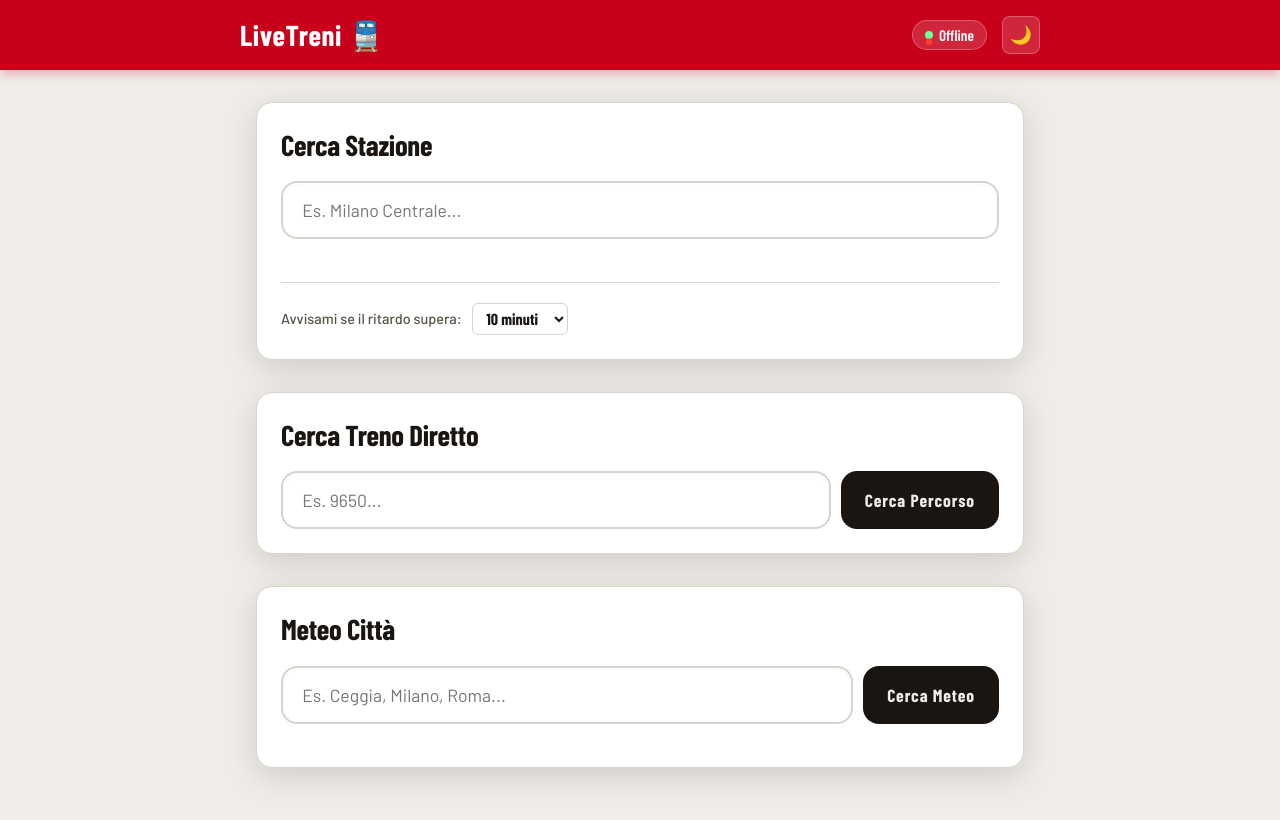
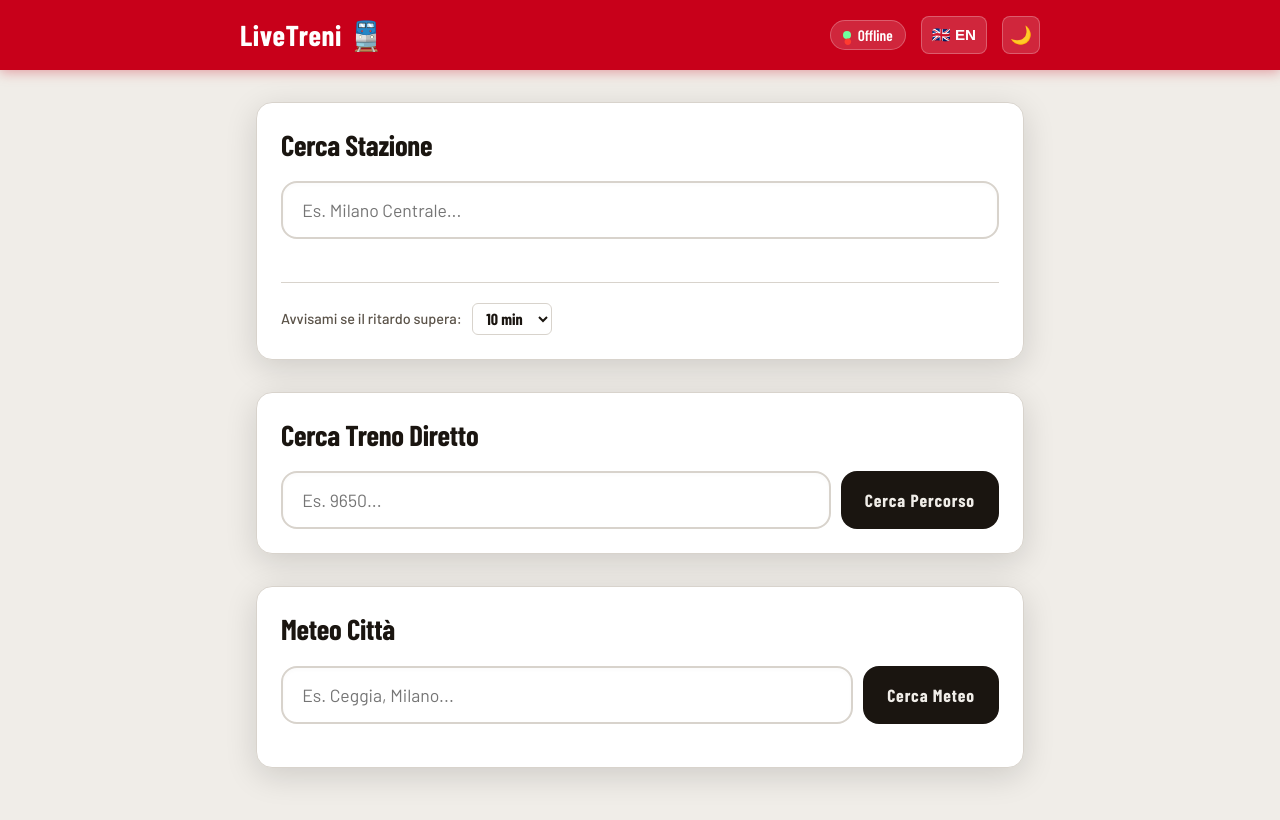
Before and after one commit to RedEyes44/trenitalia, a plain HTML site: page index.html in a window 1280 px wide. Drawn offline with nearby package versions, Linux system fonts and the light colour scheme; no server answers; a web font is replaced by a local one.

Commit message:
italiano inglese

```diff
--- a/app.js
+++ b/app.js
@@ -35,6 +35,108 @@ const API_BASE_URL = "http://www.viaggiatreno.it/infomobilita/resteasy/viaggiatr
 
 let stazioneCorrenteId = '';
 let stazioneCorrenteNome = '';
+
+const langToggleBtn = document.getElementById('lang-toggle');
+let currentLang = localStorage.getItem('lingua') || 'it';
+
+// Dizionario di sicurezza nel caso l'endpoint language/{lingua} fallisca
+const fallbackDict = {
+    it: {
+        loading: "Caricamento...",
+        news_live: "NEWS LIVE",
+        loading_news: "Caricamento notizie...",
+        search_station: "Cerca Stazione",
+        placeholder_station: "Es. Milano Centrale...",
+        delay_alert: "Avvisami se il ritardo supera:",
+        search_train: "Cerca Treno Diretto",
+        placeholder_train: "Es. 9650...",
+        btn_search_path: "Cerca Percorso",
+        weather_city: "Meteo Città",
+        placeholder_weather: "Es. Ceggia, Milano...",
+        btn_search_weather: "Cerca Meteo",
+        departures: "Partenze",
+        arrivals: "Arrivi",
+        train_detail: "Dettaglio Treno",
+        trains_traveling: "treni in viaggio",
+        on_time: "In orario",
+        from: "Da:",
+        to: "Per:",
+        delay_warn: "⚠️ Attenzione: ci sono treni in forte ritardo!"
+    },
+    en: {
+        loading: "Loading...",
+        news_live: "LIVE NEWS",
+        loading_news: "Loading news...",
+        search_station: "Search Station",
+        placeholder_station: "E.g. Rome Termini...",
+        delay_alert: "Alert me if delay exceeds:",
+        search_train: "Search Direct Train",
+        placeholder_train: "E.g. 9650...",
+        btn_search_path: "Search Route",
+        weather_city: "City Weather",
+        placeholder_weather: "E.g. Rome, Milan...",
+        btn_search_weather: "Get Weather",
+        departures: "Departures",
+        arrivals: "Arrivals",
+        train_detail: "Train Details",
+        trains_traveling: "active trains",
+        on_time: "On time",
+        from: "From:",
+        to: "To:",
+        delay_warn: "⚠️ Warning: some trains are experiencing severe delays!"
+    }
+};
+
+let translations = fallbackDict[currentLang];
+
+// Funzione core per scaricare e applicare la lingua
+async function applicaLingua(lang) {
+    currentLang = lang;
+    localStorage.setItem('lingua', lang);
+    langToggleBtn.textContent = lang === 'it' ? '🇬🇧 EN' : '🇮🇹 IT';
+
+    // 1. Proviamo a usare l'endpoint
+    try {
+        const response = await fetch(`${API_BASE_URL}/language/${lang}`);
+        if(response.ok) {
+            translations = await response.json();
+        } else {
+            translations = fallbackDict[lang]; // Fallback
+        }
+    } catch(e) {
+        translations = fallbackDict[lang]; // Fallback in caso di errore di rete
+    }
+
+    // 2. Sostituiamo i testi HTML standard
+    document.querySelectorAll('[data-i18n]').forEach(el => {
+        const key = el.getAttribute('data-i18n');
+        if (translations[key]) el.innerHTML = translations[key];
+    });
+
+    // 3. Sostituiamo i placeholder degli input
+    document.querySelectorAll('[data-i18n-placeholder]').forEach(el => {
+        const key = el.getAttribute('data-i18n-placeholder');
+        if (translations[key]) el.placeholder = translations[key];
+    });
+
+    // 4. Ricarichiamo i dati delle API nella nuova lingua
+    caricaNews();
+    if (weatherInput.value) aggiornaMeteo(weatherInput.value);
+
+    // Aggiorniamo il tabellone se c'è una stazione attiva
+    if (stazioneCorrenteId) {
+        const tipo = btnPartenze.classList.contains('active') ? 'partenze' : 'arrivi';
+        caricaTabellone(tipo);
+    }
+}
+
+// Al click del bottone, invertiamo la lingua
+langToggleBtn.addEventListener('click', () => {
+    applicaLingua(currentLang === 'it' ? 'en' : 'it');
+});
+
+// Applica la lingua all'avvio
+applicaLingua(currentLang);
 
 // --- 1. RICERCA STAZIONE ---
 async function cercaStazione(testo) {
@@ -310,23 +412,33 @@ trainNumberInput.addEventListener('keypress', (e) => {
 });
 
 // --- 9. BONUS: NEWS IN TEMPO REALE ---
+// --- 9. BONUS: NEWS IN TEMPO REALE ---
 async function caricaNews() {
+    // 1. Forziamo SEMPRE l'italiano per l'API, altrimenti Trenitalia non restituisce nulla
     const endpoint = `${API_BASE_URL}/news/0/it`;
+
     try {
+        // 2. Mostriamo temporaneamente la scritta "Loading..." nella lingua corretta
+        newsContent.innerHTML = translations['loading_news'];
+        newsTicker.classList.remove('hidden');
+
         const response = await fetch(CORS_PROXY + encodeURIComponent(endpoint));
         const newsArray = await response.json();
 
         if (newsArray && newsArray.length > 0) {
-            newsTicker.classList.remove('hidden');
+            // 3. Inseriamo le notizie reali (che resteranno in italiano)
             const testoUnito = newsArray.map(news => {
                 let testoPulito = news.testo.replace(/<[^>]*>?/gm, '');
                 return `⚠️ ${testoPulito}`;
             }).join(' &nbsp;&nbsp;&nbsp; | &nbsp;&nbsp;&nbsp; ');
 
             newsContent.innerHTML = testoUnito;
+        } else {
+            newsTicker.classList.add('hidden');
         }
     } catch (error) {
         console.warn("Impossibile caricare le news in questo momento.");
+        newsTicker.classList.add('hidden');
     }
 }
 caricaNews();
@@ -424,7 +536,8 @@ async function aggiornaMeteo(citta) {
         weatherCard.classList.remove('hidden');
 
         // Effettuiamo la chiamata API a wttr.in per scaricare il clima
-        const weatherUrl = `https://wttr.in/${encodeURIComponent(citta)}?format=j1&lang=it`;
+        // Passiamo currentLang (it o en) all'endpoint wttr.in
+        const weatherUrl = `https://wttr.in/${encodeURIComponent(citta)}?format=j1&lang=${currentLang}`;
         const weatherRes = await fetch(weatherUrl);
 
         if (!weatherRes.ok) throw new Error("Città non trovata o errore API");
--- a/index.html
+++ b/index.html
@@ -7,66 +7,65 @@
     <link rel="stylesheet" href="style.css">
 </head>
 <body>
-
     <div id="toast-container" class="toast-container"></div>
 
     <header>
         <div class="header-content">
             <h1>LiveTreni 🚆</h1>
-
             <div class="header-actions">
                 <span id="train-counter" class="train-counter" title="Treni in viaggio in questo momento">
-                    Caricamento... ⏳
+                    <span data-i18n="loading">Caricamento...</span> ⏳
                 </span>
+                <button id="lang-toggle" title="Change Language">🇬🇧 EN</button>
                 <button id="theme-toggle" title="Cambia tema">🌙</button>
             </div>
         </div>
     </header>
 
     <div id="news-ticker" class="ticker hidden">
-        <div class="ticker-label">NEWS LIVE</div>
+        <div class="ticker-label" data-i18n="news_live">NEWS LIVE</div>
         <div class="ticker-track">
-            <div id="news-content" class="ticker-content">
-                Caricamento notizie dalla rete ferroviaria...
+            <div id="news-content" class="ticker-content" data-i18n="loading_news">
+                Caricamento notizie...
             </div>
         </div>
     </div>
 
     <main>
         <section class="search-section">
-            <h2>Cerca Stazione</h2>
+            <h2 data-i18n="search_station">Cerca Stazione</h2>
             <div class="input-container">
-                <input type="text" id="station-input" placeholder="Es. Milano Centrale..." autocomplete="off">
+                <input type="text" id="station-input" data-i18n-placeholder="placeholder_station" placeholder="Es. Milano Centrale..." autocomplete="off">
                 <ul id="autocomplete-results" class="hidden"></ul>
             </div>
 
             <div id="search-history" class="search-history"></div>
 
             <div class="alert-settings">
-                <label for="delay-threshold">Avvisami se il ritardo supera:</label>
+                <label for="delay-threshold" data-i18n="delay_alert">Avvisami se il ritardo supera:</label>
                 <select id="delay-threshold">
-                    <option value="5">5 minuti</option>
-                    <option value="10" selected>10 minuti</option>
-                    <option value="20">20 minuti</option>
-                    <option value="30">30 minuti</option>
+                    <option value="5">5 min</option>
+                    <option value="10" selected>10 min</option>
+                    <option value="20">20 min</option>
+                    <option value="30">30 min</option>
                 </select>
             </div>
         </section>
 
         <section class="search-section train-search-section">
-            <h2>Cerca Treno Diretto</h2>
+            <h2 data-i18n="search_train">Cerca Treno Diretto</h2>
             <div class="input-container d-flex">
-                <input type="number" id="train-number-input" placeholder="Es. 9650..." autocomplete="off">
-                <button id="search-train-btn" class="action-btn">Cerca Percorso</button>
+                <input type="number" id="train-number-input" data-i18n-placeholder="placeholder_train" placeholder="Es. 9650..." autocomplete="off">
+                <button id="search-train-btn" class="action-btn" data-i18n="btn_search_path">Cerca Percorso</button>
             </div>
         </section>
 
         <section class="search-section weather-search-section">
-            <h2>Meteo Città</h2>
+            <h2 data-i18n="weather_city">Meteo Città</h2>
             <div class="input-container">
                 <div class="d-flex">
-                    <input type="text" id="weather-input" placeholder="Es. Ceggia, Milano, Roma..." autocomplete="off">
-                    <button id="search-weather-btn" class="action-btn">Cerca Meteo</button>
+                    <input type="text" id="weather-input" data-i18n-placeholder="placeholder_weather" placeholder="Es. Ceggia, Milano..." autocomplete="off">
+                    <button id="search-weather-btn" class="action-btn" data-i18n="btn_search_weather">Cerca Meteo</button>
                 </div>
                 <ul id="weather-autocomplete-results" class="hidden"></ul>
             </div>
@@ -82,8 +81,8 @@
             <h2 id="station-name">Nome Stazione</h2>
 
             <div class="board-controls">
-                <button id="btn-partenze" class="active">Partenze</button>
-                <button id="btn-arrivi">Arrivi</button>
+                <button id="btn-partenze" class="active" data-i18n="departures">Partenze</button>
+                <button id="btn-arrivi" data-i18n="arrivals">Arrivi</button>
             </div>
 
             <div class="table-container">
@@ -95,7 +94,7 @@
     <div id="train-modal" class="modal hidden">
         <div class="modal-content">
             <span id="close-modal" class="close-btn">&times;</span>
-            <h2 id="modal-title">Dettaglio Treno</h2>
+            <h2 id="modal-title" data-i18n="train_detail">Dettaglio Treno</h2>
             <div id="modal-info" class="modal-info"></div>
             <ul id="fermate-list" class="timeline"></ul>
         </div>
--- a/style.css
+++ b/style.css
@@ -736,3 +736,25 @@ input:focus {
     font-size: 0.8rem;
     color: var(--text3);
 }
+
+/* --- BOTTONE LINGUA --- */
+#lang-toggle {
+    background: rgba(255,255,255,0.15);
+    border: 1px solid rgba(255,255,255,0.25);
+    border-radius: 8px;
+    height: 38px;
+    padding: 0 10px;
+    font-size: 0.95rem;
+    font-weight: 700;
+    cursor: pointer;
+    color: #fff;
+    display: flex;
+    align-items: center;
+    justify-content: center;
+    transition: background 0.2s, transform 0.15s;
+}
+
+#lang-toggle:hover {
+    background: rgba(255,255,255,0.28);
+    transform: scale(1.05);
+}
```
